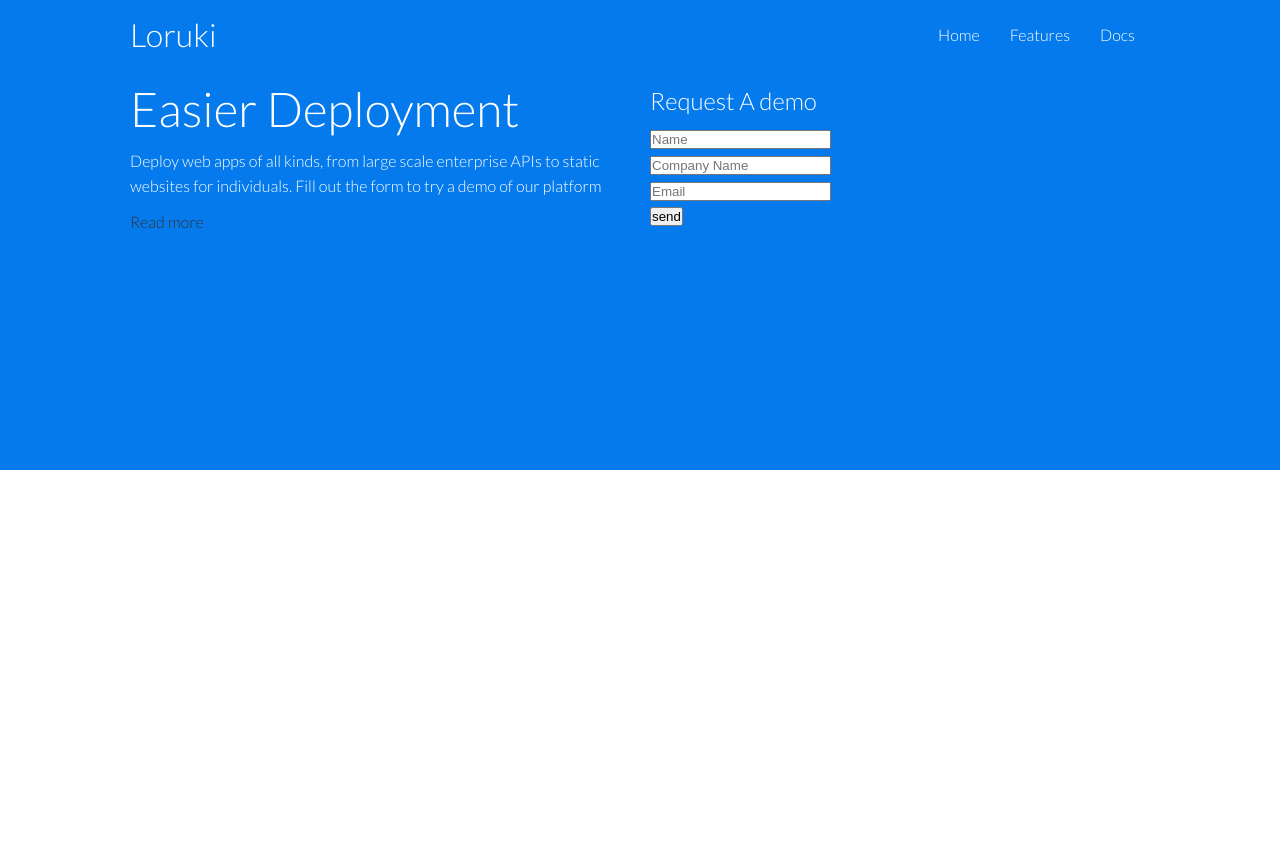
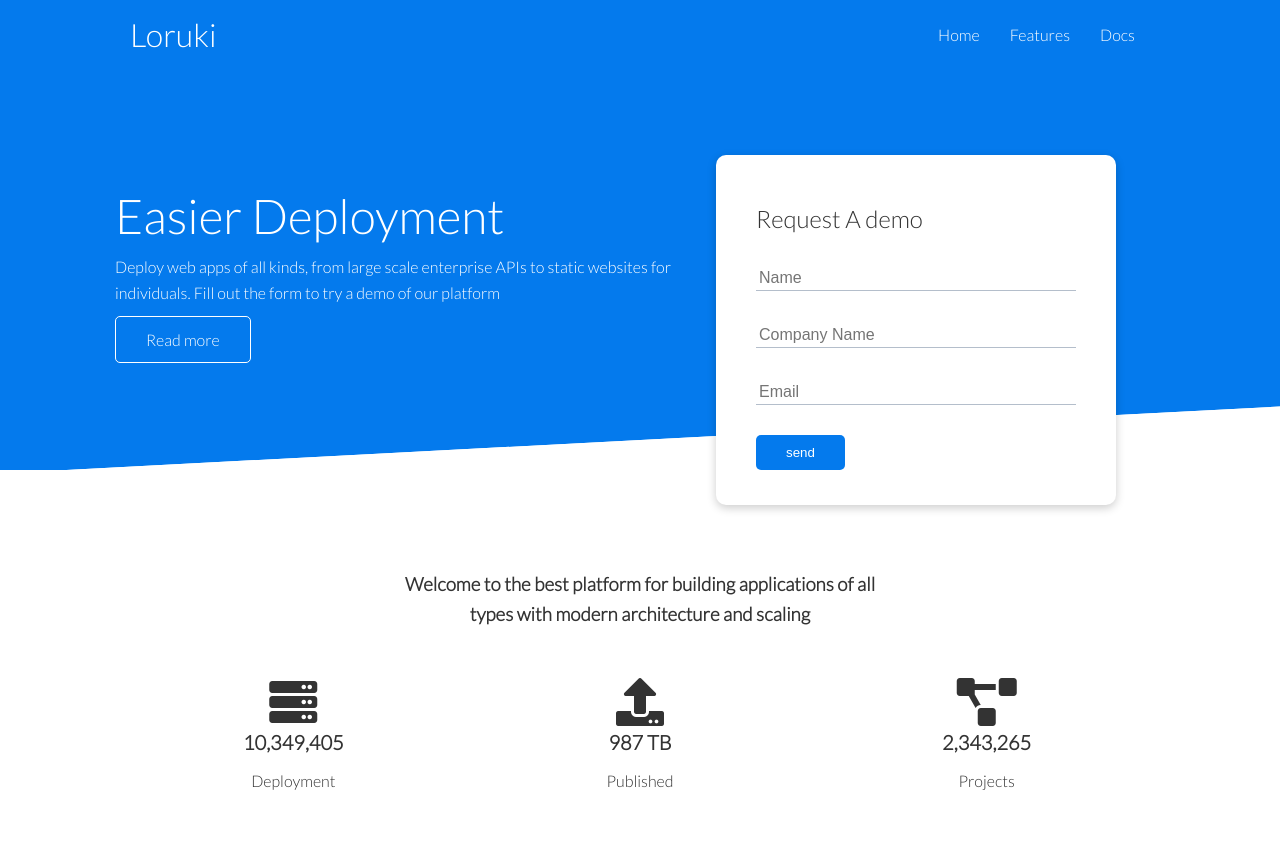
Before and after one commit to tanzila-abedin/web-landing-page, a website: page index.html in a window 1280 px wide. Before the commit the page ends 800 px from the top, so only its background shows below. Drawn offline with Linux system fonts and the light colour scheme.

Commit message:
add images, stats section html & css , add utilities css file , create own margin padding

```diff
--- a/index.html
+++ b/index.html
@@ -4,6 +4,7 @@
     <meta charset="UTF-8">
     <meta http-equiv="X-UA-Compatible" content="IE=edge">
     <meta name="viewport" content="width=device-width, initial-scale=1.0">
+    <link rel="stylesheet" href="utilities.css">
     <link rel="stylesheet" href="styles.css">
     <link rel="stylesheet" href="https://cdnjs.cloudflare.com/ajax/libs/font-awesome/5.15.2/css/all.min.css" integrity="sha512-HK5fgLBL+xu6dm/Ii3z4xhlSUyZgTT9tuc/hSrtw6uzJOvgRr2a9jyxxT1ely+B+xFAmJKVSTbpM/CuL7qxO8w==" crossorigin="anonymous" />
     <title>Web landing page</title>
@@ -52,6 +53,34 @@
         </div>
     </section>
 
+    <!-- stats -->
+
+    <section class="stats">
+        <div class="container">
+            <h3 class="stats-heading text-center my-1">
+                Welcome to the best platform for building applications of all types with modern architecture and scaling
+            </h3>
+
+            <div class="grid grid-3 text-center my-4">
+                <div>
+                    <i class="fas fa-server fa-3x"></i>
+                    <h3>10,349,405</h3>
+                    <p class="text-second">Deployment</p>
+                </div>
+                <div>
+                    <i class="fas fa-upload fa-3x"></i>
+                    <h3>987 TB</h3>
+                    <p class="text-second">Published</p>
+                </div>
+                <div>
+                    <i class="fas fa-project-diagram fa-3x"></i>
+                    <h3>2,343,265</h3>
+                    <p class="text-second">Projects</p>
+                </div>
+            </div>
+        </div>
+    </section>
+
 
 
 
--- a/styles.css
+++ b/styles.css
@@ -4,6 +4,8 @@
 
 :root {
  --primary-color: #047aed;
+ --light-black: #333;
+ --white: #fff ;
 }
 
 * {
@@ -24,7 +26,7 @@ ul {
 
 a {
     text-decoration: none;
-    color: #333;
+    color: var(--light-black);
 }
 
 h1,
@@ -46,7 +48,7 @@ img {
 
 .navbar {
     background-color: var(--primary-color);
-    color: #fff;
+    color:var(--white);
     height: 70px;
 }
 
@@ -55,13 +57,13 @@ img {
 }
 
 .navbar a {
-    color: #fff;
+    color: var(--white);
     padding: 10px;
     margin: 0 5px ;
 }
 
 .navbar a:hover {
-    border-bottom: 2px #fff solid;
+    border-bottom: 2px var(--white) solid;
 }
 
 .navbar .flex {
@@ -73,7 +75,7 @@ img {
 .showcase {
     height: 400px;
     background-color: var(--primary-color);
-    color: #fff;
+    color: var(--white);
     position: relative;
 }
 
@@ -85,27 +87,62 @@ img {
     margin: 10px 0;
 }
 
-/* Utilities */
-
-.container {
-    max-width: 1100px;
-    margin: 0 auto;
-    overflow: auto;
-    padding: 0 40px;
+.showcase .grid {
+    overflow: visible;
+    grid-template-columns: 55% 45%;
+    gap: 30px;
 }
 
-.flex {
-    display: flex;
-    justify-content: center;
-    align-items: center;
-    height: 100%;
+.showcase-form {
+    position: relative;
+    top: 60px;
+    height: 350px;
+    width: 400px;
+    padding: 40px;
+    z-index: 100;
 }
 
-.grid {
-    display: grid;
-    grid-template-columns: repeat(2,1fr);
-    gap: 20px;
-    justify-content: center;
-    align-items: center;
+.showcase-form .form-control {
+    margin: 30px 0;
+}
 
+.showcase-form input[type='text'],
+.showcase-form input[type='email'] {
+    border: 0;
+    border-bottom: 1px solid #b4becb;
+    width: 100%;
+    padding: 3px;
+    font-size: 16px;
 }
+
+.showcase-form input:focus {
+    outline: none;
+}
+
+.showcase::before,
+.showcase::after {
+  content: '';
+  position: absolute;
+  height: 100px;
+  bottom: -70px;
+  right: 0;
+  left: 0;
+  background: #fff;
+  transform: skewY(-3deg);
+}
+
+/* stats */
+
+.stats {
+padding-top: 100px;
+}
+
+.stats-heading {
+ max-width: 500px;
+ margin: auto;
+}
+
+.stats .grid h3 {
+    font-size: 20px;
+    font-weight: bold;
+}
--- /dev/null
+++ b/utilities.css
@@ -0,0 +1,143 @@
+.container {
+    max-width: 1100px;
+    margin: 0 auto;
+    overflow: auto;
+    padding: 0 40px;
+}
+
+.card {
+    background-color: var(--white);
+    color: var(--light-black);
+    border-radius: 10px;
+    box-shadow: 0 3px 10px rgba(0, 0, 0, 0.2);
+    padding: 20px;
+    margin: 10px;
+}
+
+.btn {
+    display: inline-block;
+    padding: 10px 30px;
+    cursor: pointer;
+    background: var(--primary-color);
+    color: var(--white);
+    border: none;
+    border-radius: 5px;
+}
+
+.btn-outline {
+    background-color: transparent;
+    border: 1px #fff solid;
+}
+
+.btn:hover {
+    transform: scale(0.98);
+}
+
+.text-center {
+    text-align:center;
+}
+
+.flex {
+    display: flex;
+    justify-content: center;
+    align-items: center;
+    height: 100%;
+}
+
+.grid {
+    display: grid;
+    grid-template-columns: repeat(2,1fr);
+    gap: 20px;
+    justify-content: center;
+    align-items: center;
+    height: 100%;
+}
+
+.grid-3 {
+    grid-template-columns: repeat(3,1fr);
+}
+
+/* margin */
+
+.my-1 {
+    margin: 1rem 0;
+}
+
+.my-2 {
+    margin: 1.5rem 0;
+}
+
+.my-3 {
+    margin: 2rem 0;
+}
+
+.my-4 {
+    margin: 3rem 0;
+}
+
+.my-5 {
+    margin: 4rem 0;
+}
+/*  */
+.m-1 {
+    margin: 1rem;
+}
+
+.m-2 {
+    margin: 1.5rem;
+ }
+
+.m-3 {
+    margin: 2rem;
+}
+
+.m-4 {
+    margin: 3rem;
+}
+
+.m-5 {
+    margin: 4rem;
+}
+
+
+/* padding */
+
+.py-1 {
+    padding: 1rem 0;
+  }
+
+  .py-2 {
+    padding: 1.5rem 0;
+  }
+
+  .py-3 {
+    padding: 2rem 0;
+  }
+
+  .py-4 {
+    padding: 3rem 0;
+  }
+
+  .py-5 {
+    padding: 4rem 0;
+  }
+
+  .p-1 {
+    padding: 1rem;
+  }
+
+  .p-2 {
+    padding: 1.5rem;
+  }
+
+  .p-3 {
+    padding: 2rem;
+  }
+
+  .p-4 {
+    padding: 3rem;
+  }
+
+  .p-5 {
+    padding: 4rem;
+  }
```
Also changed, not shown: images/cli.png (added), images/cloud.png (added), images/docs.png (added), images/favicon.png (added), images/logos/clojure.png (added), images/logos/csharp.png (added), images/logos/go.png (added), images/logos/node.png (added), images/logos/php.png (added), images/logos/python.png (added), images/logos/ruby.png (added), images/logos/scala.png (added), images/npm.png (added), images/server.png (added), 1 more files.
